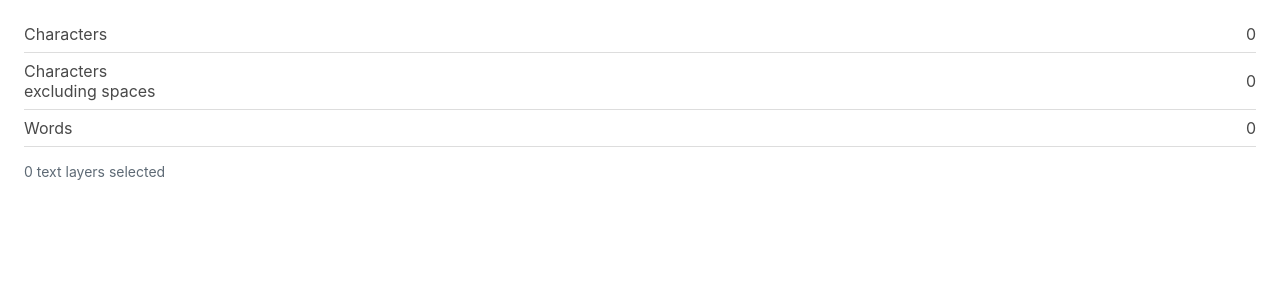
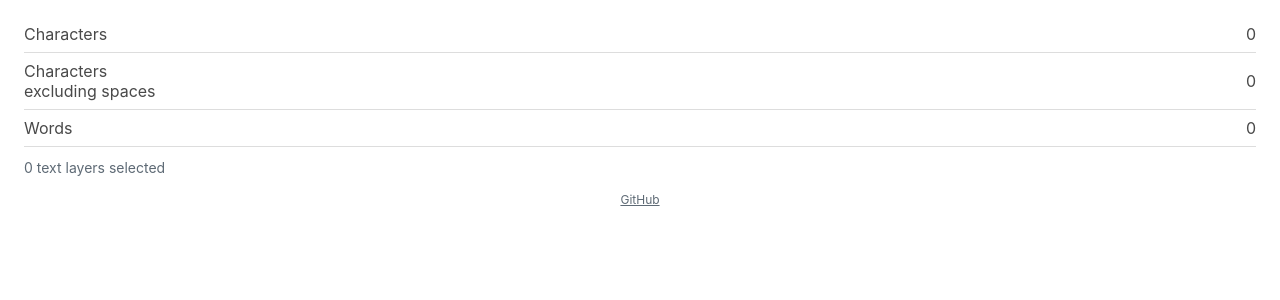
Before and after one commit to Ligerx/figma-word-counter, a React app: page / in a window 1280 px wide. Shown: the top 300 px of the page. Built offline with nearby package versions, Linux system fonts and the light colour scheme.

Commit message:
add github link and minor styling changes

```diff
--- a/src/app/components/App.tsx
+++ b/src/app/components/App.tsx
@@ -43,6 +43,12 @@ const App = ({}) => {
       </table>
 
       <p className="layer-count">{numSelected} text layers selected</p>
+
+      <div className="github">
+        <a href="https://github.com/Ligerx/word-counter" target="_blank">
+          GitHub
+        </a>
+      </div>
     </>
   );
 };
--- a/src/app/styles/ui.css
+++ b/src/app/styles/ui.css
@@ -28,5 +28,15 @@ body {
 .layer-count {
   font-size: 14px;
   color: #5e6a75;
+  margin-top: 12px;
+}
+
+.github {
+  text-align: center;
+  font-size: 12px;
   margin-top: 16px;
 }
+
+.github a:link {
+  color: #5e6a75;
+}
--- a/src/plugin/controller.ts
+++ b/src/plugin/controller.ts
@@ -1,6 +1,6 @@
 import { getCountsForNodes } from "./lib";
 
-figma.showUI(__html__, { width: 240, height: 400 });
+figma.showUI(__html__, { width: 240, height: 216 });
 
 // Send counts on init. This occurs before any selectionchange or currentpagechange events fire.
 postCountsMessage(figma.currentPage.selection);
```
